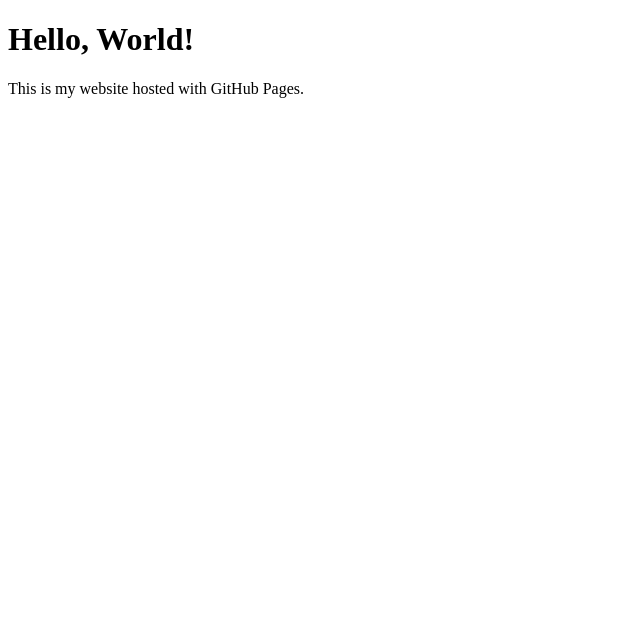
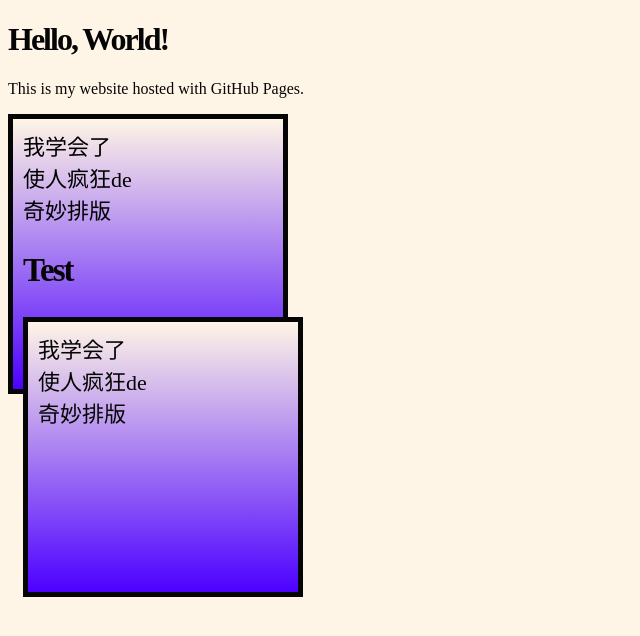
Before and after one commit to XDzzzzzZyq/xdzzyq.github.io, a plain HTML site: page index.html in a window 1280 px wide. Shown: the whole page, without its empty margins (0-640 px from the left). Drawn offline with Linux system fonts and the light colour scheme.

Commit message:
css test

```diff
--- /dev/null
+++ b/css/test.css
@@ -0,0 +1,38 @@
+body {
+    background-color: rgb(255, 245, 230);
+}
+
+h1 {
+    color: rgb(5, 5, 5);
+    font-family: 'microsoft yahei';
+    font-size: 2em;
+    font-weight: bold;
+    text-align: left;
+    letter-spacing: -2px;
+}
+
+h2 {
+    color: rgb(5, 5, 5);
+    font-family: 'microsoft yahei';
+    font-size: em;
+    font-weight: bold;
+    text-align: left;
+    letter-spacing: -2px;
+}
+
+p {
+    color: rgb(5, 5, 5);
+    font-family: 'microsoft yahei';
+    text-align: left;
+    letter-spacing: 0px;
+}
+
+.box {
+    border: 5px solid rgb(5, 5, 5);
+    width: 250px;
+    height: 250px;
+    font-size: 22px;
+    background: linear-gradient(to bottom, rgb(255, 245, 230), rgb(76, 0, 255));
+    align-items: center;
+    padding: 10px;
+}
--- a/index.html
+++ b/index.html
@@ -1,10 +1,17 @@
 <!DOCTYPE html>
 <html>
 <head>
-  <title>My GitHub Site</title>
+    <link rel="stylesheet" href="css/test.css">
+    <title> // __XDzZyq__</title>
 </head>
 <body>
-  <h1>Hello, World!</h1>
-  <p>This is my website hosted with GitHub Pages.</p>
+    <h1>Hello, World!</h1>
+    <p>This is my website hosted with GitHub Pages.</p>
+
+    <div class="box green">
+        我学会了<br>使人疯狂de<br>奇妙排版
+        <h2>Test</h2>
+        <p class="box green">我学会了<br>使人疯狂de<br>奇妙排版</p>
+    </div>
 </body>
 </html>
```
